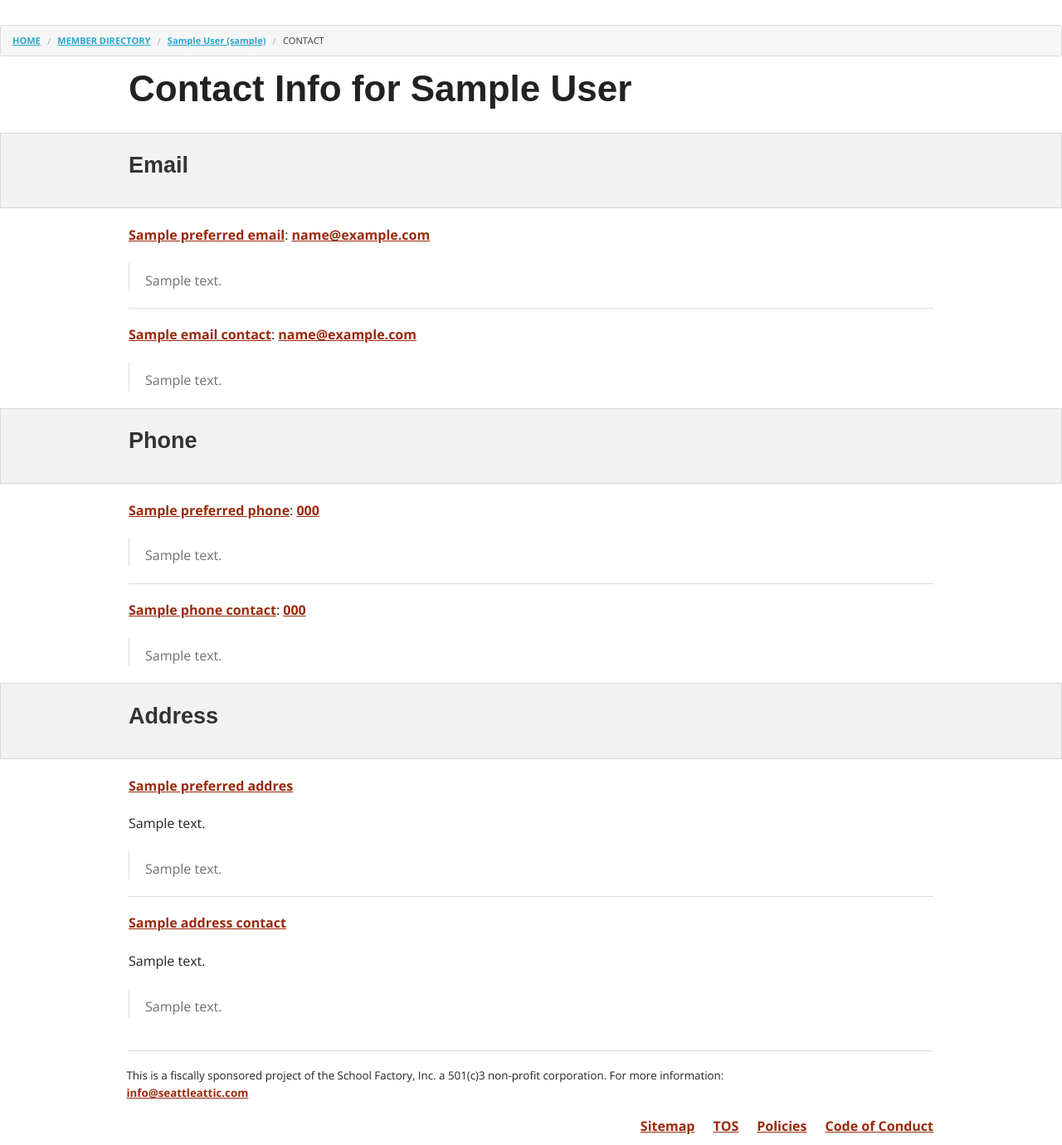
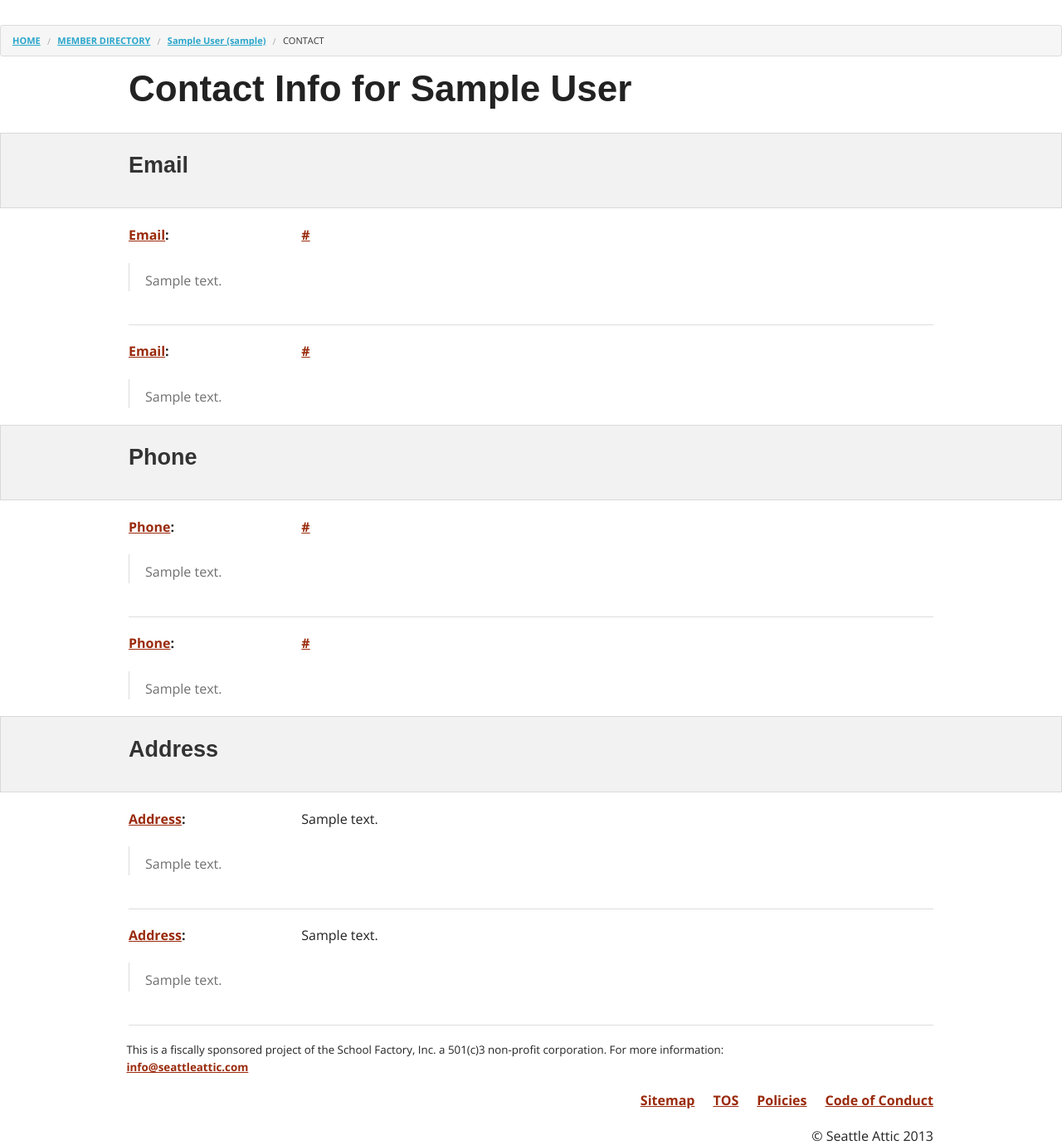
Before and after one commit to SeattleAttic/HedyNet, a Django app: template HedyNet/profiles/templates/profiles/userprofile_contact.html in a window 1280 px wide. Shown: the part 45-1425 px from the top of the page at 83% size. Run offline with Django 3.2, Linux system fonts and the light colour scheme; the template is opened without the code that fills it: most values are stand-ins (such as "Sample title", 1, 10 or a date in 2020); style sheets or scripts are compiled from the project's sources; parts of the project's set-up code (start-up, migrations or seed data) failed here and were passed over; some libraries are stand-ins or nearby versions; some web fonts are replaced.

Commit message:
Improve contact display

```diff
--- a/HedyNet/profiles/templates/profiles/includes/address_card.html
+++ b/HedyNet/profiles/templates/profiles/includes/address_card.html
@@ -5,19 +5,21 @@
 
 <div class="row">
 <div class="columns large-10">
-<p><a href="{{ address_contact.get_absolute_url }}">{{ address_contact.label|default:"Address" }}</a>{% if preferred %} (preferred){% endif %}</p>
-{{ address_contact.address|linebreaks }}
+{% if preferred %}
+{% include "foundation/infofield/multiline.html" with title_link=address_contact.get_absolute_url item_title="Address (preferred)" item=address_contact.address  %}
+{% else %}
+{% include "foundation/infofield/multiline.html" with title_link=address_contact.get_absolute_url item_title="Address" item=address_contact.address %}
+{% endif %}
+{% if address_contact.notes %}
+<blockquote>{{ address_contact.notes|markdown }}</blockquote>
+{% endif %}
 </div>
+
 <div class="columns large-2">
 {% if can_edit %}
 <a href="{% url "user_profile_address_update" username=username pk=address_contact.pk %}" class="button tiny right">Edit</a>
 {% endif %}
 </div>
-</div>
-
-{% if address_contact.notes %}
-<blockquote>{{ address_contact.notes|markdown }}</blockquote>
-{% endif %}
 
 </div>
 {% endwith %}
--- a/HedyNet/profiles/templates/profiles/includes/email_card.html
+++ b/HedyNet/profiles/templates/profiles/includes/email_card.html
@@ -4,7 +4,14 @@
 
 <div class="row">
 <div class="columns large-10">
-<p><a href="{{ email_contact.get_absolute_url }}">{{ email_contact.label|default:"Email" }}</a>{% if preferred %} (preferred){% endif %}: <a href="mailto:{{ email_contact.email }}">{{ email_contact.email}}</a></p>
+{% if preferred %}
+{% include "foundation/infofield/link.html" with title_link=email_contact.get_absolute_url item_title="Email (preferred)" item=email_contact.email item_link="mailto:"|add:email_contact.email %}
+{% else %}
+{% include "foundation/infofield/link.html" with title_link=email_contact.get_absolute_url item_title="Email" item=email_contact.address item_link="mailto:"|add:email_contact.email %}
+{% endif %}
+{% if email_contact.notes %}
+<blockquote>{{ email_contact.notes|markdown }}</blockquote>
+{% endif %}
 </div>
 <div class="columns large-2">
 {% if can_edit %}
@@ -12,9 +19,4 @@
 {% endif %}
 </div>
 </div>
-
-{% if email_contact.notes %}
-<blockquote>{{ email_contact.notes|markdown }}</blockquote>
-{% endif %}
-</div>
 {% endwith %}
--- a/HedyNet/profiles/templates/profiles/includes/phone_card.html
+++ b/HedyNet/profiles/templates/profiles/includes/phone_card.html
@@ -4,7 +4,14 @@
 
 <div class="row">
 <div class="columns large-10">
-<p><a href="{{ phone_contact.get_absolute_url }}">{{ phone_contact.label|default:"Phone" }}</a>{% if preferred %} (preferred){% endif %}: <a href="tel:{{ phone_contact.phone }}">{{ phone_contact.phone }}</a></p>
+{% if preferred == "phone" %}
+{% include "foundation/infofield/link.html" with title_link=phone_contact.get_absolute_url item_title="Phone (preferred)" item=phone_contact.phone item_link="tel:"|add:phone_contact.phone %}
+{% else %}
+{% include "foundation/infofield/link.html" with title_link=phone_contact.get_absolute_url item_title="Phone" item=phone_contact.phone item_link="tel:"|add:phone_contact.phone %}
+{% endif %}
+{% if phone_contact.notes %}
+<blockquote>{{ phone_contact.notes|markdown }}</blockquote>
+{% endif %}
 </div>
 <div class="columns large-2">
 {% if can_edit %}
@@ -12,9 +19,4 @@
 {% endif %}
 </div>
 </div>
-
-{% if phone_contact.notes %}
-<blockquote>{{ phone_contact.notes|markdown }}</blockquote>
-{% endif %}
-</dl>
 {% endwith %}
--- a/HedyNet/profiles/templates/profiles/userprofile_detail.html
+++ b/HedyNet/profiles/templates/profiles/userprofile_detail.html
@@ -80,12 +80,12 @@
 
 {% if preferred_address %}
 {% if user_profile.preferred_contact_method == "address" %}
-{% include "foundation/infofield/link.html" with item_title="Address (preferred)" item=preferred_address.address item_link="mailto:"|add:preferred_address.address %}
+{% include "foundation/infofield/multiline.html" with item_title="Address (preferred)" item=preferred_address.address %}
 {% else %}
-{% include "foundation/infofield/link.html" with item_title="Address" item=preferred_address.address item_link="mailto:"|add:preferred_address.address %}
+{% include "foundation/infofield/multiline.html" with item_title="Address" item=preferred_address.address %}
 {% endif %}
 {% if preferred_address.notes %}
-<blockquote>{{ preferred_email.notes|markdown }}</blockquote>
+<blockquote>{{ preferred_address.notes|markdown }}</blockquote>
 {% endif %}
 {% endif %}
 
--- a/HedyNet/templates/foundation/infofield/multiline.html
+++ b/HedyNet/templates/foundation/infofield/multiline.html
@@ -1,7 +1,8 @@
 {% if item %}
 <div class="row infofield basic">
 <div class="columns small-{{ small_title_columns|default:"12" }} medium-{{ medium_title_columns|default:"3" }} large-{{ large_title_columns|default:"3" }} title">
-<p><strong>{{ item_title }}:</strong></p>
+<p><strong>{% if title_link %}<a href="{{ title_link }}">{% endif %}
+{{ item_title }}{% if title_link %}</a>{% endif %}:</strong></p>
 </div>
 <div class="columns small-{{ small_item_columns|default:"12" }} medium-{{ medium_item_columns|default:"9" }} large-{{ large_item_columns|default:"9" }} item">
 {% if item_content %}{{ item_content|linebreaks }}{% else %}{{ item|linebreaks }}{% endif %}
```
